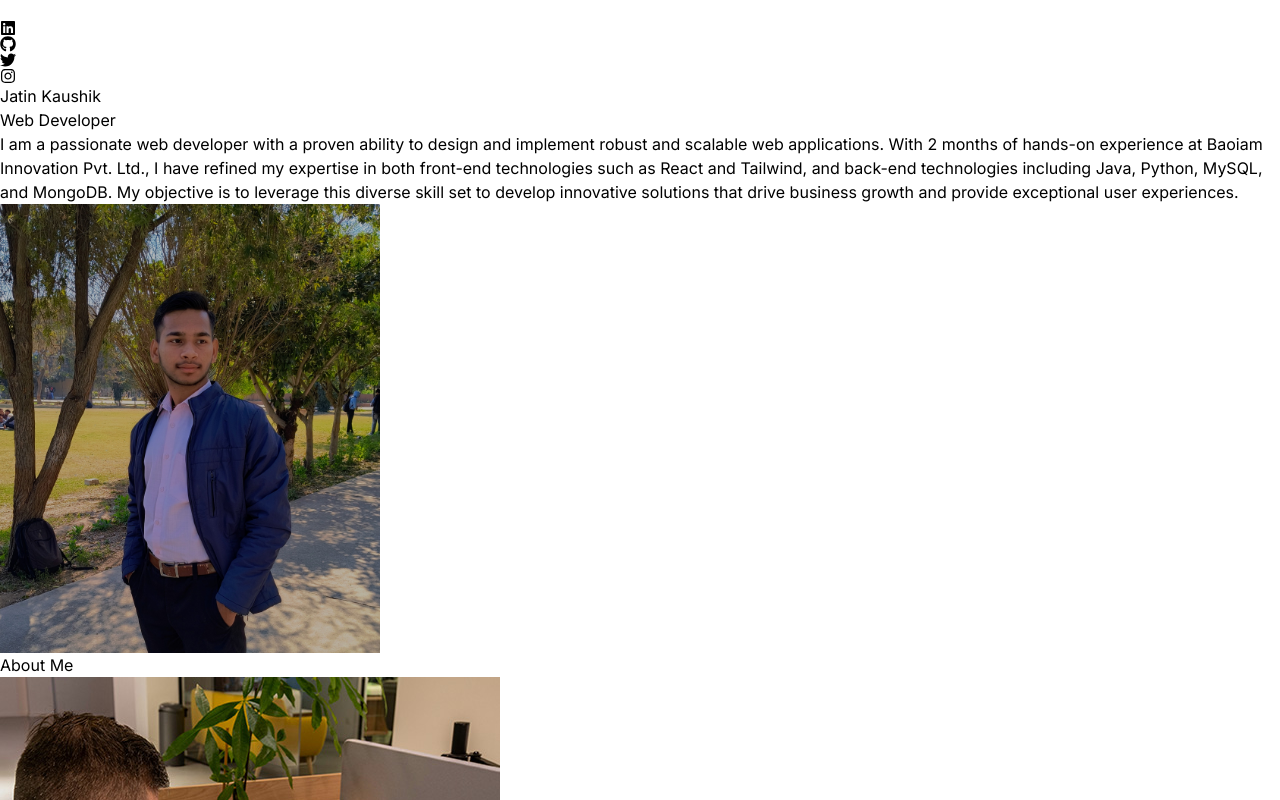
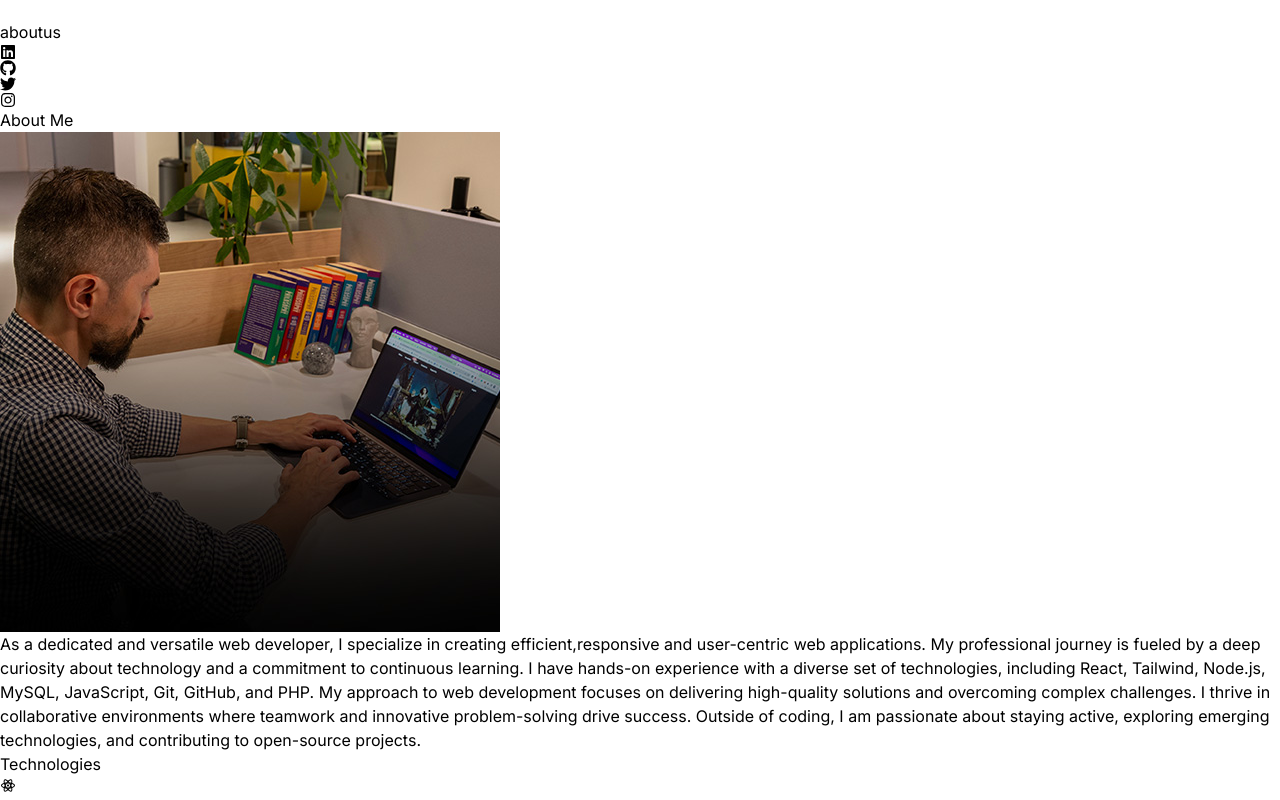
Before and after one commit to jatinkaushik21/portfolio, a React (Vite) app: page /AboutUs in a window 1280 px wide. Shown: the part 560-1360 px from the top of the page. Built offline with nearby package versions, Linux system fonts and the light colour scheme.

Commit message:
max change

```diff
--- a/index.html
+++ b/index.html
@@ -3,6 +3,7 @@
   <head>
     <meta charset="UTF-8" />
     <meta name="viewport" content="width=device-width, initial-scale=1.0" />
+    <link rel="shortcut icon" href="Favicon.ico" type="image/x-icon">
     <title>Jatin Kaushik-Portfolio</title>
   </head>
   <body>
--- a/package.json
+++ b/package.json
@@ -13,7 +13,8 @@
     "framer-motion": "^11.3.24",
     "react": "^18.3.1",
     "react-dom": "^18.3.1",
-    "react-icons": "^5.2.1"
+    "react-icons": "^5.2.1",
+    "react-router-dom": "^6.26.0"
   },
   "devDependencies": {
     "@eslint/js": "^9.8.0",
--- a/src/App.jsx
+++ b/src/App.jsx
@@ -6,6 +6,8 @@ import Technologies from './Components/Technologies'
 import Experience from './Components/Experience'
  import Projects from './Components/projects'
 import Contact from './Components/Contact'
+import AboutUs from './Components/AboutUs'
+import { Routes,Route } from 'react-router-dom'
 export default function App() {
   return (
 
@@ -15,12 +17,12 @@ export default function App() {
       </div>
 
       <div className='container mx-auto px-8'>
+
       <Navbar/>
-      <Hero/>
-      <About/>
-      <Technologies/>
-      <Experience/>
-      <Projects/>
+     <Routes>
+    <Route path="/" element={<Hero />} />
+    <Route path="/AboutUs" element={<AboutUs/>} />
+     </Routes>
       <Contact/>
       </div>
     </div>
--- /dev/null
+++ b/src/Components/AboutUs.jsx
@@ -0,0 +1,16 @@
+import About from "./About"
+import Technologies from "./Technologies"
+import Experience from "./Experience"
+import Projects from "./projects"
+const AboutUs = () => {
+  return (
+    <>
+       <About/>
+      <Technologies/>
+      <Experience/>
+      <Projects/>
+    </>
+  )
+}
+
+export default AboutUs
--- a/src/Components/Navbar.jsx
+++ b/src/Components/Navbar.jsx
@@ -1,8 +1,9 @@
 import logo from '../assets/projects/Logo-JK-circular.png';
 import { FaLinkedin } from "react-icons/fa";
 import { FaGithub } from "react-icons/fa";
-import { FaTwitter } from "react-icons/fa"; // Corrected import
+import { FaTwitter } from "react-icons/fa";
 import { FaInstagram } from "react-icons/fa";
+import { NavLink } from 'react-router-dom';
 
 const Navbar = () => {
   return (
@@ -11,9 +12,10 @@ const Navbar = () => {
        <img className='mx-2 w-12 text-white' src={logo} alt="logo" />
      </div>
      <div className='m-8 flex items-center justify-center gap-4 text-2xl'>
+      <NavLink to={"./AboutUs"}>aboutus</NavLink>
        <FaLinkedin />
        <FaGithub />
-       <FaTwitter />  {/* Corrected usage */}
+       <FaTwitter />
        <FaInstagram />
      </div>
    </nav>
--- a/src/main.jsx
+++ b/src/main.jsx
@@ -2,9 +2,13 @@ import { StrictMode } from 'react'
 import { createRoot } from 'react-dom/client'
 import App from './App.jsx'
 import './index.css'
+import { BrowserRouter } from "react-router-dom";
+import ReactDOM from "react-dom/client";
+ReactDOM.createRoot(document.getElementById("root")).render(
+  <BrowserRouter>
+   <StrictMode>
+    <App />
+  </StrictMode>
+  </BrowserRouter>
 
-createRoot(document.getElementById('root')).render(
-  <StrictMode>
-    <App />
-  </StrictMode>,
 )
```
Also changed, not shown: 2 other files (tests, documents, lock files or other folders).
